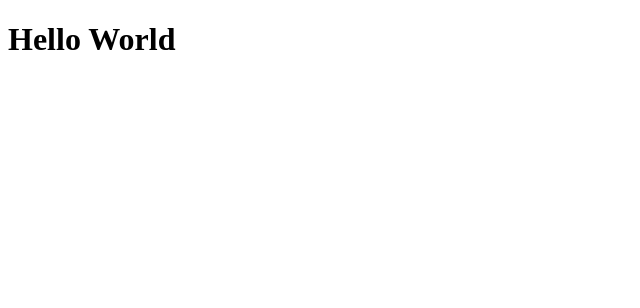
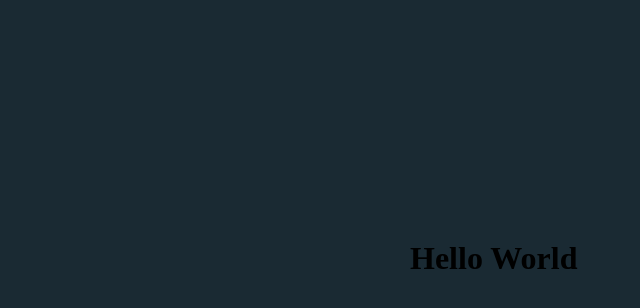
Before and after one commit to MasonBoom/Tic-Tac-Toe-React, a React (Create React App) app: page / in a window 1280 px wide. Shown: the top 308 px of the page, without its empty margins (0-640 px from the left). Built offline with nearby package versions, Linux system fonts and the light colour scheme.

Commit message:
styling changes

```diff
--- a/package.json
+++ b/package.json
@@ -10,6 +10,7 @@
     "react-dom": "^18.2.0",
     "react-router-dom": "^6.4.3",
     "react-scripts": "5.0.1",
+    "styled-components": "^5.3.6",
     "web-vitals": "^2.1.4"
   },
   "scripts": {
--- a/src/App.js
+++ b/src/App.js
@@ -4,7 +4,7 @@ import {
   Routes,
   BrowserRouter,
 } from 'react-router-dom';
-import MainPage from './pages/MainPage';
+import MainPage from './pages/mainPage/MainPage';
 
 function App() {
   return (
--- /dev/null
+++ b/src/global.css
@@ -0,0 +1,3 @@
+body {
+    background-color: #1A2A33;
+}
--- a/src/index.js
+++ b/src/index.js
@@ -1,6 +1,7 @@
 import React from 'react';
 import ReactDOM from 'react-dom/client';
 import App from './App';
+import './global.css'
 
 const root = ReactDOM.createRoot(document.getElementById('root'));
 root.render(
--- a/src/pages/MainPage.js
+++ b/src/pages/mainPage/MainPage.js
@@ -1,10 +1,13 @@
 import React from "react";
+import {
+    MainDiv,
+} from './mainpage.styles'
 
 const MainPage = () => {
     return (
-        <div>
+        <MainDiv>
             <h1>Hello World</h1>
-        </div>
+        </MainDiv>
     )
 }
 
--- /dev/null
+++ b/src/pages/mainPage/mainpage.styles.js
@@ -0,0 +1,8 @@
+import styled from 'styled-components';
+
+export const MainDiv = styled.div`
+    margin: auto;
+    margin-top: 30vh;
+    width: 460px;
+    height: 471px;
+`;
```
Also changed, not shown: 1 other file (tests, documents, lock files or other folders).
